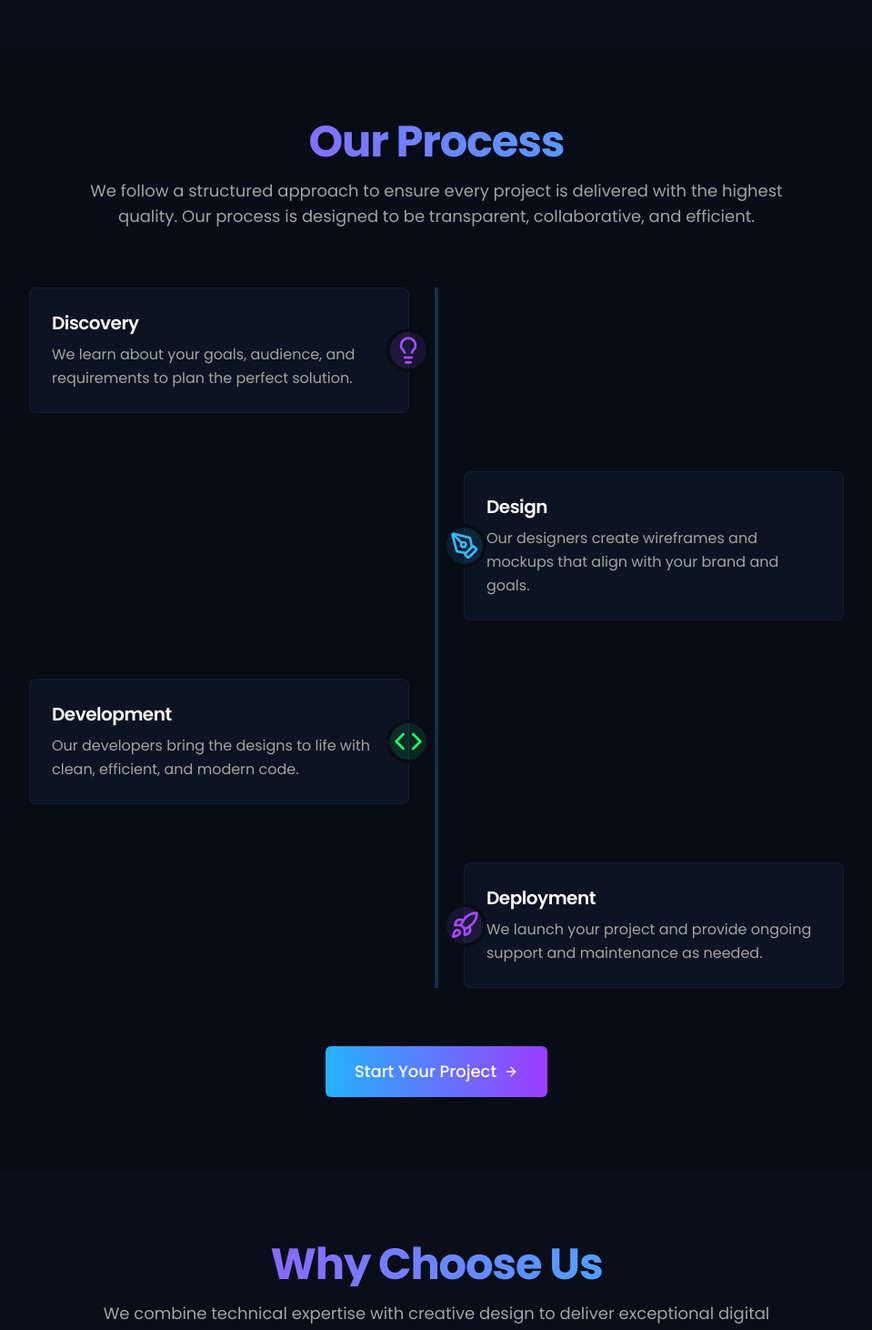
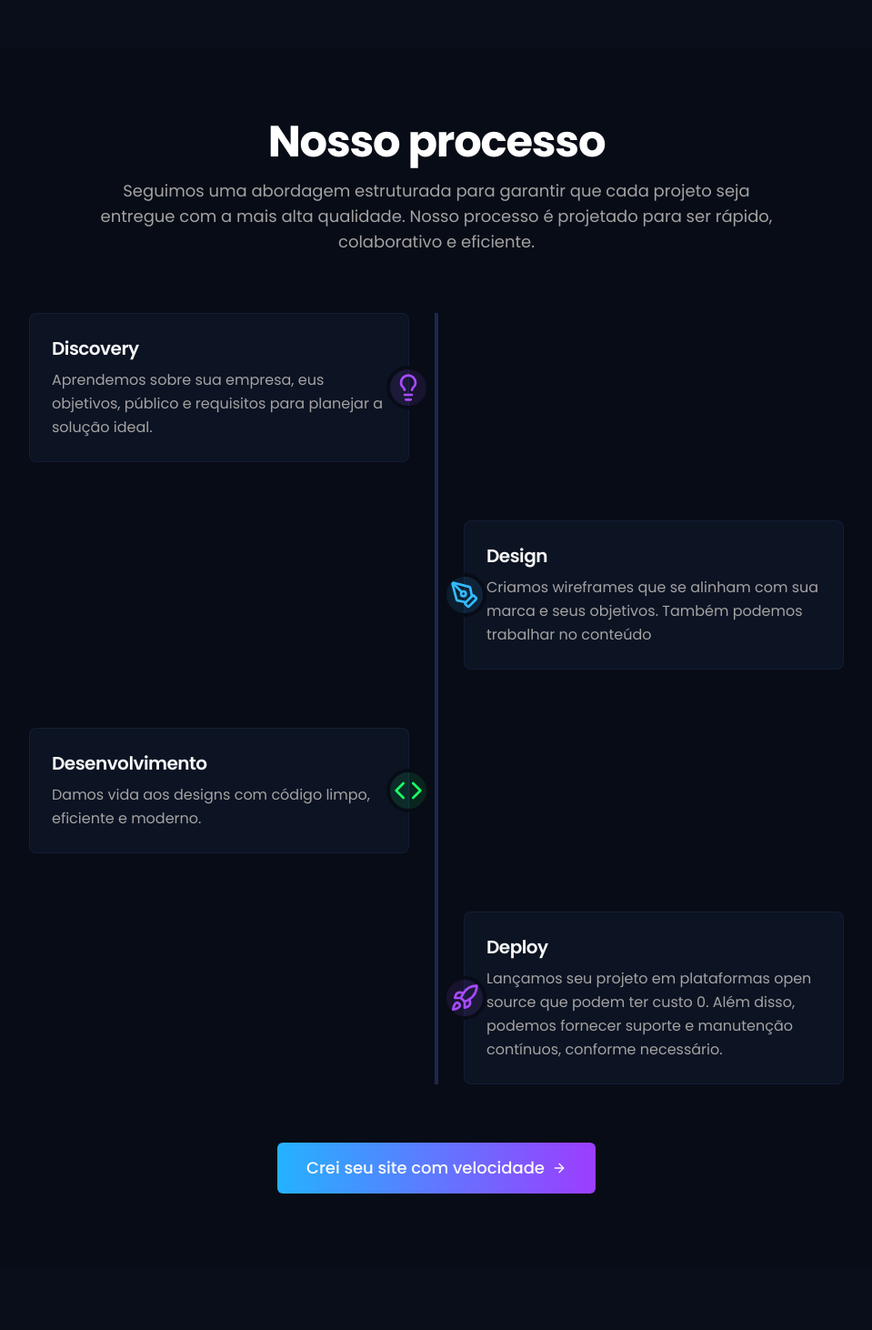
Before and after one commit to tiagojk13/wevolt, a Next.js app: page / in a window 1280 px wide. Shown: the part 2040-3502 px from the top of the page at 91% size, without its empty margins (160-1119 px from the left). Built offline with nearby package versions, Linux system fonts and the light colour scheme.

Commit message:
Atualiza process section

```diff
--- a/components/sections/process.tsx
+++ b/components/sections/process.tsx
@@ -10,7 +10,7 @@ const processSteps = [
   {
     id: 1,
     title: "Discovery",
-    description: "We learn about your goals, audience, and requirements to plan the perfect solution.",
+    description: "Aprendemos sobre sua empresa, eus objetivos, público e requisitos para planejar a solução ideal.",
     icon: <Lightbulb className="h-8 w-8" />,
     color: "bg-primary/10",
     iconColor: "text-primary",
@@ -18,23 +18,23 @@ const processSteps = [
   {
     id: 2,
     title: "Design",
-    description: "Our designers create wireframes and mockups that align with your brand and goals.",
+    description: "Criamos wireframes que se alinham com sua marca e seus objetivos. Também podemos trabalhar no conteúdo",
     icon: <PenTool className="h-8 w-8" />,
     color: "bg-secondary/10",
     iconColor: "text-secondary",
   },
   {
     id: 3,
-    title: "Development",
-    description: "Our developers bring the designs to life with clean, efficient, and modern code.",
+    title: "Desenvolvimento",
+    description: "Damos vida aos designs com código limpo, eficiente e moderno.",
     icon: <Code className="h-8 w-8" />,
     color: "bg-accent/10",
     iconColor: "text-accent",
   },
   {
     id: 4,
-    title: "Deployment",
-    description: "We launch your project and provide ongoing support and maintenance as needed.",
+    title: "Deploy",
+    description: "Lançamos seu projeto em plataformas open source que podem ter custo 0. Além disso, podemos fornecer suporte e manutenção contínuos, conforme necessário.",
     icon: <Rocket className="h-8 w-8" />,
     color: "bg-primary/10",
     iconColor: "text-primary",
@@ -49,10 +49,9 @@ export default function ProcessSection() {
       <div className="container mx-auto px-4">
         <RevealAnimation>
           <div className="mx-auto mb-16 max-w-3xl text-center">
-            <h2 className="mb-4 gradient-text">Our Process</h2>
+            <h2 className="mb-4 text-white">Nosso processo</h2>
             <p className="text-lg text-muted-foreground">
-              We follow a structured approach to ensure every project is delivered with the highest quality.
-              Our process is designed to be transparent, collaborative, and efficient.
+              Seguimos uma abordagem estruturada para garantir que cada projeto seja entregue com a mais alta qualidade. Nosso processo é projetado para ser rápido, colaborativo e eficiente.
             </p>
           </div>
         </RevealAnimation>
@@ -127,7 +126,7 @@ export default function ProcessSection() {
               size="xl"
               className="bg-gradient-to-r from-[#24b2ff] to-[#9c3dff] hover:brightness-110"
             >
-              Start Your Project
+              Crei seu site com velocidade
               <ArrowRight className="ml-2 h-4 w-4" />
             </Button>
           </div>
```
